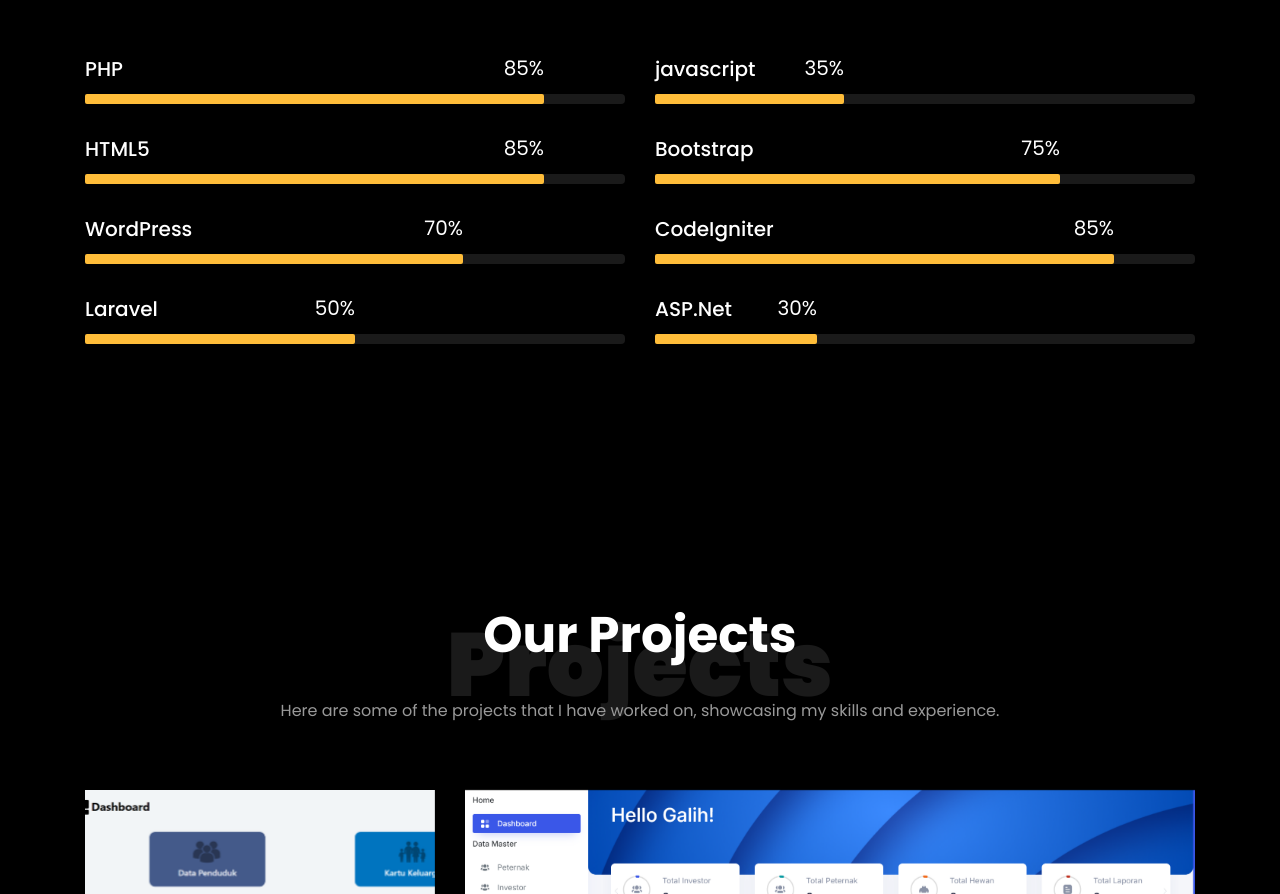
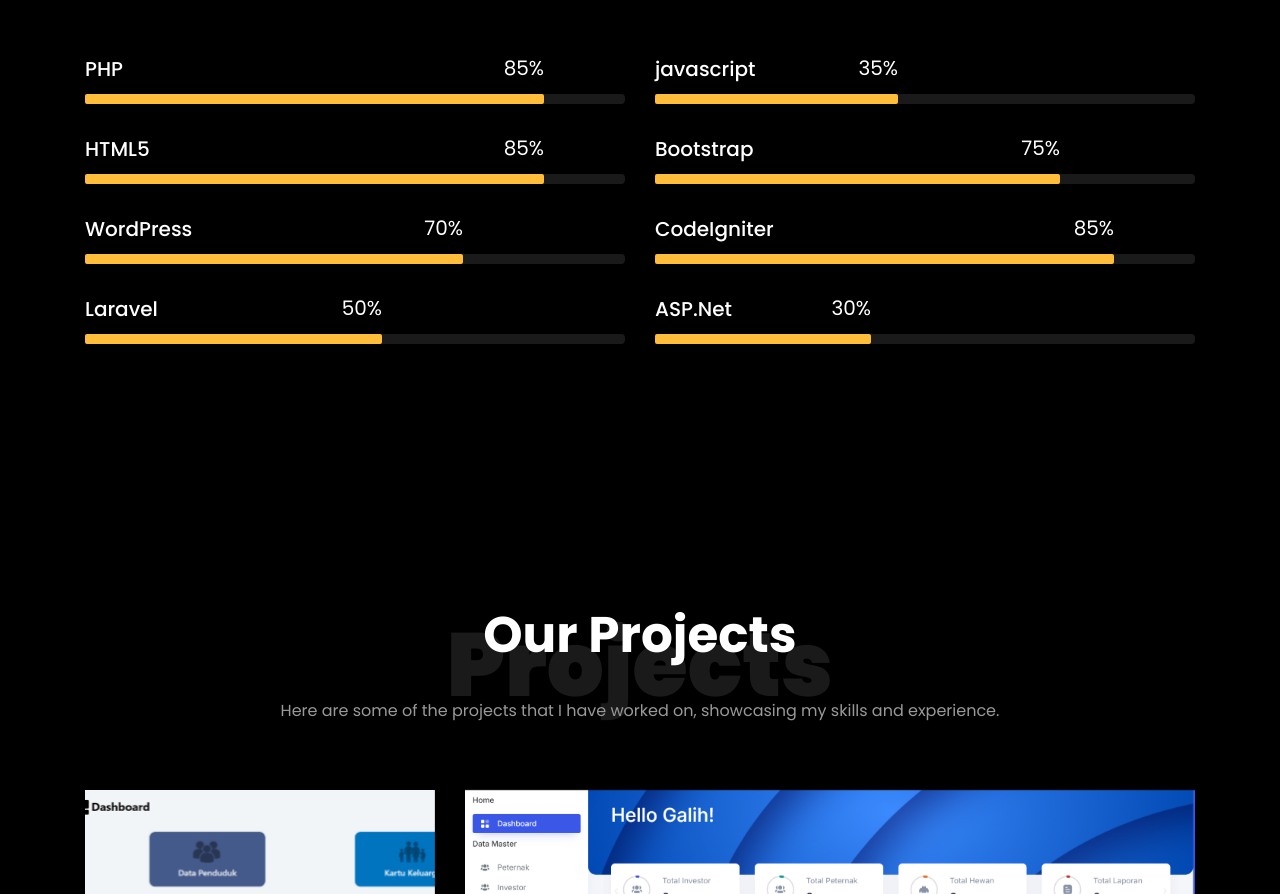
Before and after one commit to galihnrallmn/galihnrallmn.github.io, a plain HTML site: page index.html in a window 1280 px wide. Shown: the part 3623-4517 px from the top of the page. Drawn offline with nearby package versions, Linux system fonts and the light colour scheme; files that its build step writes are made by us from their sources; files whose address does not match are found by name.

Commit message:
perubahan di index my skill

```diff
--- a/index.html
+++ b/index.html
@@ -243,7 +243,7 @@
                     <div class="progress-wrap ftco-animate">
                         <h3>javascript</h3>
                         <div class="progress">
-                            <div class="progress-bar color-2" role="progressbar" aria-valuenow="85" aria-valuemin="0" aria-valuemax="100" style="width:35%">
+                            <div class="progress-bar color-2" role="progressbar" aria-valuenow="85" aria-valuemin="0" aria-valuemax="100" style="width:45%">
                                 <span>35%</span>
                             </div>
                         </div>
@@ -293,7 +293,7 @@
                     <div class="progress-wrap ftco-animate">
                         <h3>Laravel</h3>
                         <div class="progress">
-                            <div class="progress-bar color-6" role="progressbar" aria-valuenow="80" aria-valuemin="0" aria-valuemax="100" style="width:50%">
+                            <div class="progress-bar color-6" role="progressbar" aria-valuenow="80" aria-valuemin="0" aria-valuemax="100" style="width:55%">
                                 <span>50%</span>
                             </div>
                         </div>
@@ -303,7 +303,7 @@
                     <div class="progress-wrap ftco-animate">
                         <h3>ASP.Net</h3>
                         <div class="progress">
-                            <div class="progress-bar color-6" role="progressbar" aria-valuenow="80" aria-valuemin="0" aria-valuemax="100" style="width:30%">
+                            <div class="progress-bar color-6" role="progressbar" aria-valuenow="80" aria-valuemin="0" aria-valuemax="100" style="width:40%">
                                 <span>30%</span>
                             </div>
                         </div>
```
